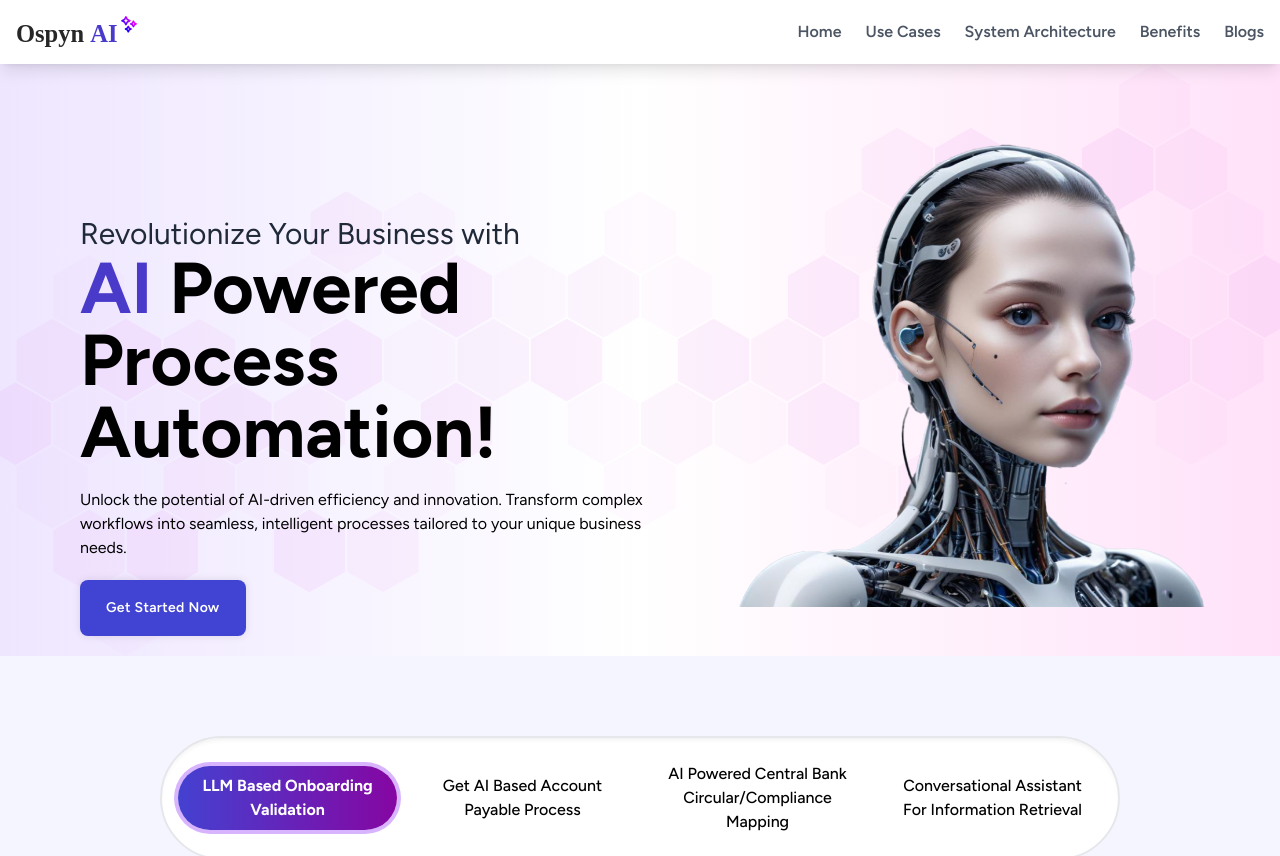
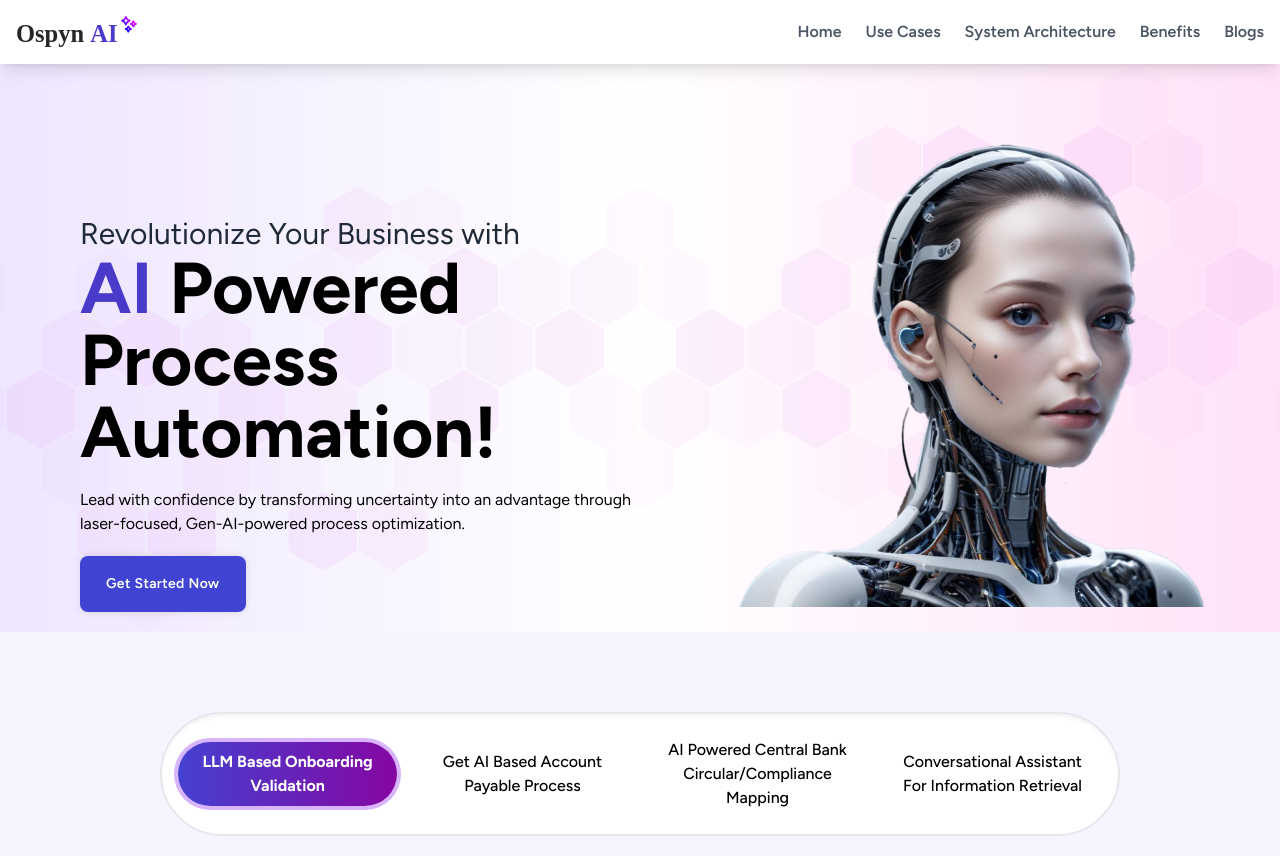
Before and after one commit to noufalkhan/ospynAI-Website, a React (Vite) app: page / in a window 1280 px wide. Shown: the top 856 px of the page. Built offline with nearby package versions, Linux system fonts and the light colour scheme.

Commit message:
line changes

```diff
--- a/src/components/heroNew.jsx
+++ b/src/components/heroNew.jsx
@@ -82,7 +82,7 @@ const HeroNew = () => {
             <motion.h1 className='text-4xl md:text-7xl  text-black text-center md:text-start font-bold' variants={subtleFadeIn}><span className='text-[#493aca]'>AI</span> Powered Process Automation!
             </motion.h1>
             <motion.p className='text-black text-base w-3/4 md:w-full text-center md:text-start  my-2 md:my-5' variants={subtleFadeIn}>
-              Unlock the potential of AI-driven efficiency and innovation. Transform complex workflows into seamless, intelligent processes tailored to your unique business needs.
+            Lead with confidence by transforming uncertainty into an advantage through laser-focused, Gen-AI-powered process optimization.
             </motion.p>
 
             {/* Animated Button with glowing border */}
```
